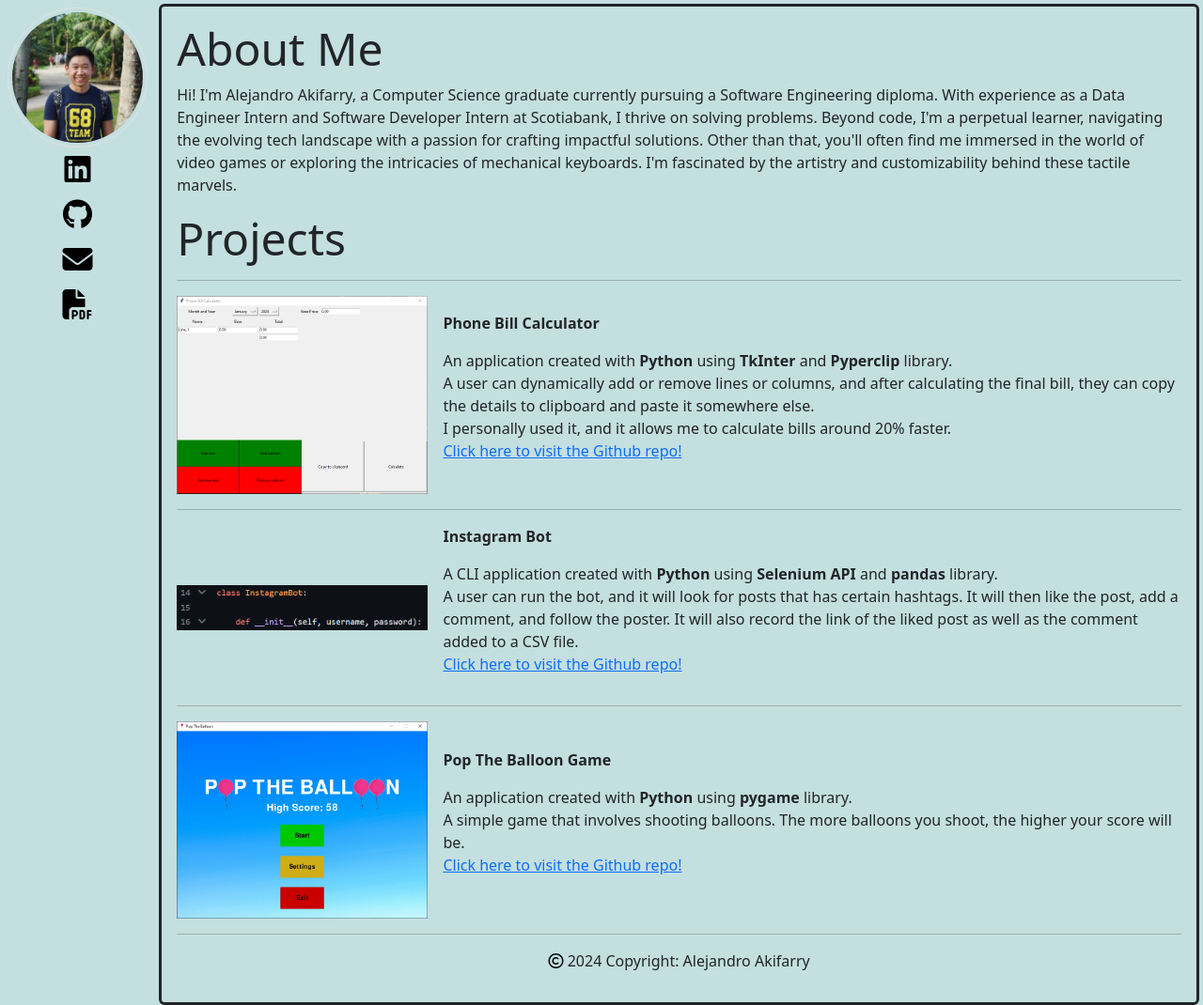
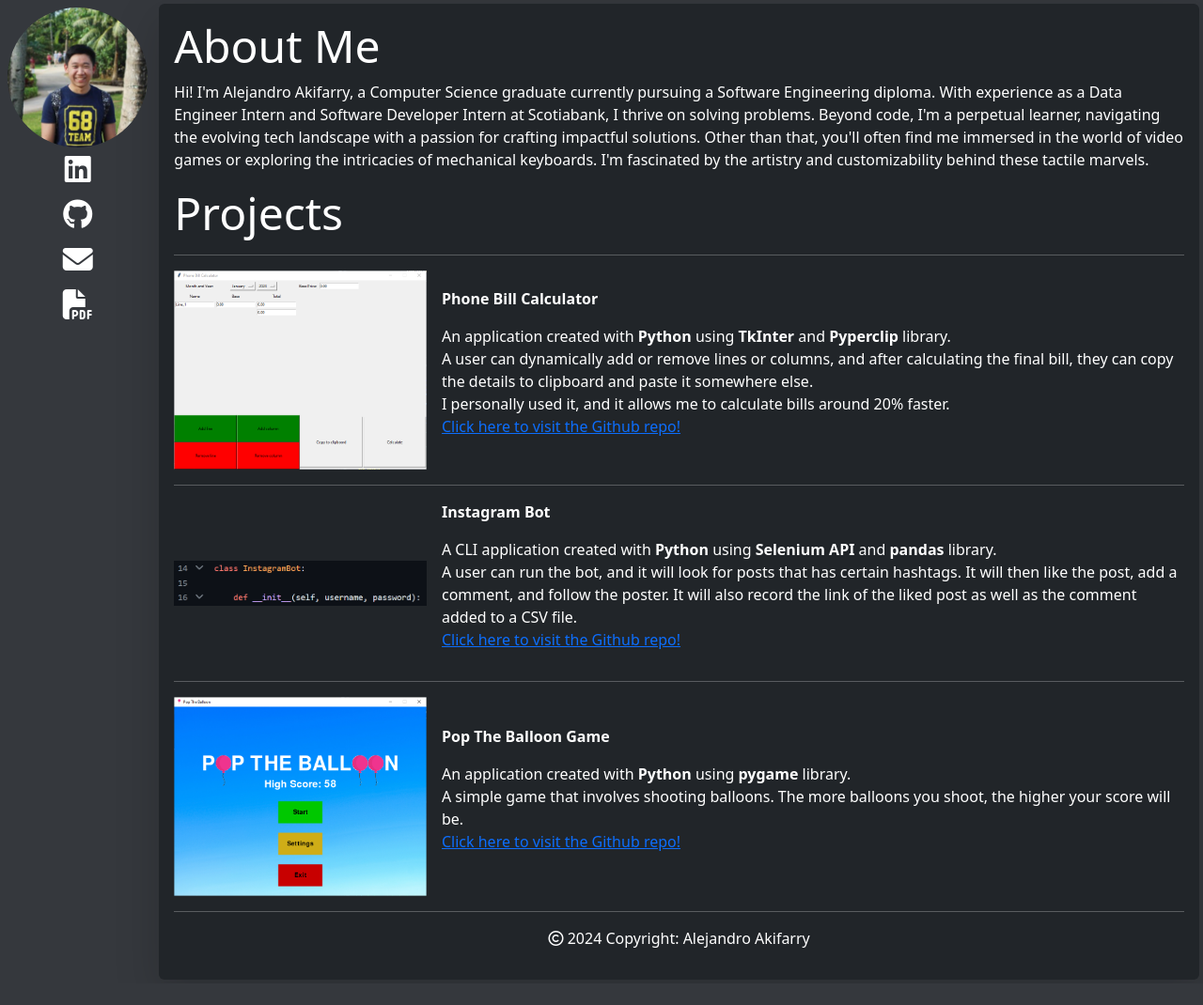
Before and after one commit to Ale248/ale248.github.io, a plain HTML site: page index.html in a window 1280 px wide. Shown: the whole page at 94% size. After the commit the page ends 1047 px from the top, so only its background shows below. Drawn offline with nearby package versions, Linux system fonts and the light colour scheme.

Commit message:
changed to dark colors

```diff
--- a/index.html
+++ b/index.html
@@ -9,12 +9,12 @@
     <link href="https://cdn.jsdelivr.net/npm/bootstrap@5.3.2/dist/css/bootstrap.min.css" rel="stylesheet" integrity="sha384-T3c6CoIi6uLrA9TneNEoa7RxnatzjcDSCmG1MXxSR1GAsXEV/Dwwykc2MPK8M2HN" crossorigin="anonymous">
     <script src="https://kit.fontawesome.com/c2d31a7982.js" crossorigin="anonymous"></script>
 </head>
-<body>
+<body class="text-white">
     <div id="whole-page" class="d-flex">
       <div id="ale-nav" style="width: 15%;">
         <div class="align-self-start sticky-top p-2">
           <div id="nav-pic" class="text-center">
-            <img src="pictures/profilepic.jpg" alt="profile picture" class="img-thumbnail rounded-circle" width="100%">
+            <img src="pictures/profilepic.jpg" alt="profile picture" class="rounded-circle" width="100%">
           </div>
           <ul class="nav flex-column">
             <li class="nav-item">
@@ -40,9 +40,9 @@
           </ul>
         </div>
       </div>
-      <div id="ale-content" class="container-fluid m-1 p-3 border border-3 border-dark rounded">
+      <div id="ale-content" class="container-fluid m-1 p-3 rounded shadow-lg bg-dark">
         <div id="top-pic" class="text-center">
-          <img src="pictures/profilepic.jpg" alt="profile picture" class="img-thumbnail rounded-circle" width="25%">
+          <img src="pictures/profilepic.jpg" alt="profile picture" class="rounded-circle" width="25%">
         </div>
         <div id="top-links" class="text-center p-3">
           <a href="https://www.linkedin.com/in/alejandroakifarry/" target="_blank"><i class="fa-brands fa-linkedin fa-2x m-2"></i></a>
@@ -102,7 +102,6 @@
         </div>
       </div>
     </div>
-
     <script src="https://kit.fontawesome.com/b233085b5e.js" crossorigin="anonymous"></script>
     <script src="https://cdn.jsdelivr.net/npm/bootstrap@5.3.2/dist/js/bootstrap.bundle.min.js" integrity="sha384-C6RzsynM9kWDrMNeT87bh95OGNyZPhcTNXj1NW7RuBCsyN/o0jlpcV8Qyq46cDfL" crossorigin="anonymous"></script>
 </body>
--- a/styles.css
+++ b/styles.css
@@ -1,9 +1,5 @@
-* {
-  background-color: #C4DFDF !important;
-}
-
-html {
-  background-color: #C4DFDF !important;
+body {
+  background-color: #35383d !important;
 }
 
 @media only screen and (max-width: 1026px) {
@@ -23,7 +19,7 @@ li {
 }
 
 i {
-  color: black;
+  color: white;
 }
 
 i:hover {
```
